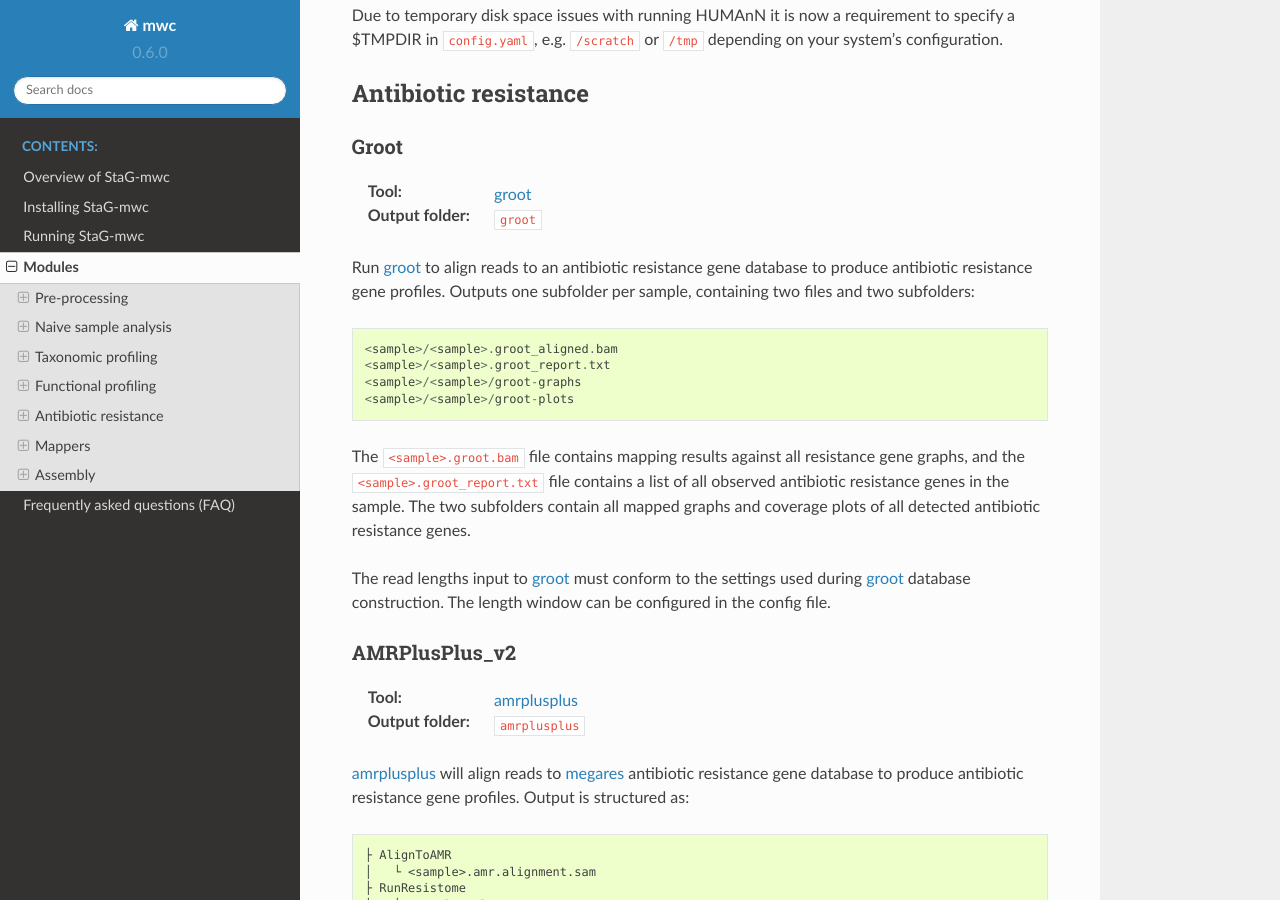
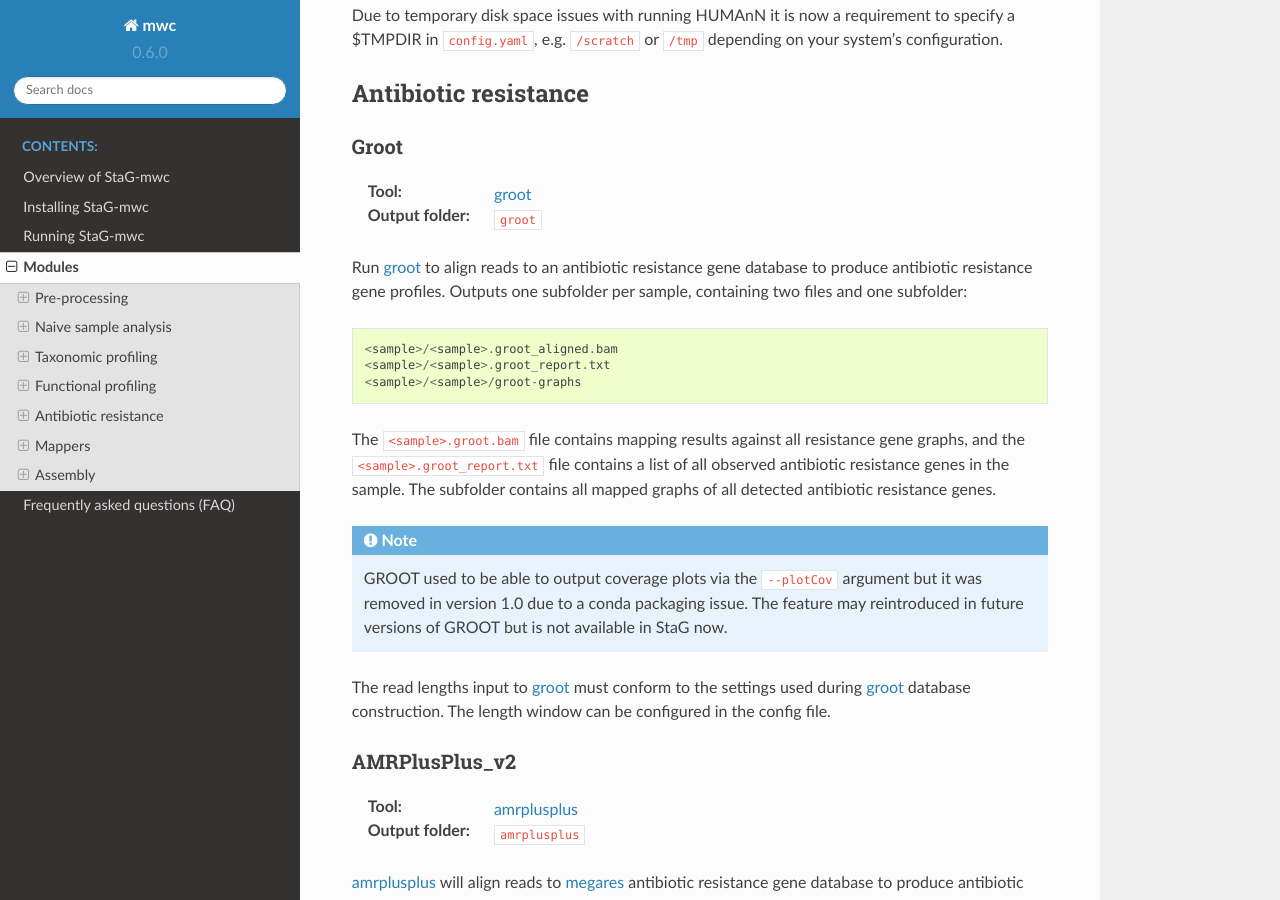
Before and after one commit to ctmrbio/stag-mwc, a Sphinx documentation site: the page built from docs/source/modules.rst, in a window 1280 px wide and 900 px high, scrolled down 5438 px. Built offline with Sphinx 7.4.7 and the Read the Docs theme 2.0.0, drawn with Linux system fonts in a browser that asks for light colours.

Commit message:
Update groot to 1.1.2

```diff
--- a/docs/source/modules.rst
+++ b/docs/source/modules.rst
@@ -278,17 +278,23 @@ Groot
 
 Run `groot`_ to align reads to an antibiotic resistance gene database to
 produce antibiotic resistance gene profiles. Outputs one subfolder per sample,
-containing two files and two subfolders::
+containing two files and one subfolder::
 
     <sample>/<sample>.groot_aligned.bam
     <sample>/<sample>.groot_report.txt
     <sample>/<sample>/groot-graphs
-    <sample>/<sample>/groot-plots
 
 The ``<sample>.groot.bam`` file contains mapping results against all resistance
 gene graphs, and the ``<sample>.groot_report.txt`` file contains a list of all
-observed antibiotic resistance genes in the sample. The two subfolders contain
-all mapped graphs and coverage plots of all detected antibiotic resistance genes.
+observed antibiotic resistance genes in the sample. The subfolder contains all
+mapped graphs of all detected antibiotic resistance genes.
+
+.. note::
+
+   GROOT used to be able to output coverage plots via the ``--plotCov``
+   argument but it was removed in version 1.0 due to a conda packaging issue.
+   The feature may reintroduced in future versions of GROOT but is not
+   available in StaG now.
 
 The read lengths input to `groot`_ must conform to the settings used during
 `groot`_ database construction. The length window can be configured in the
```
Also changed, not shown: CHANGELOG.md (+13 -2 lines), 3 other files.
